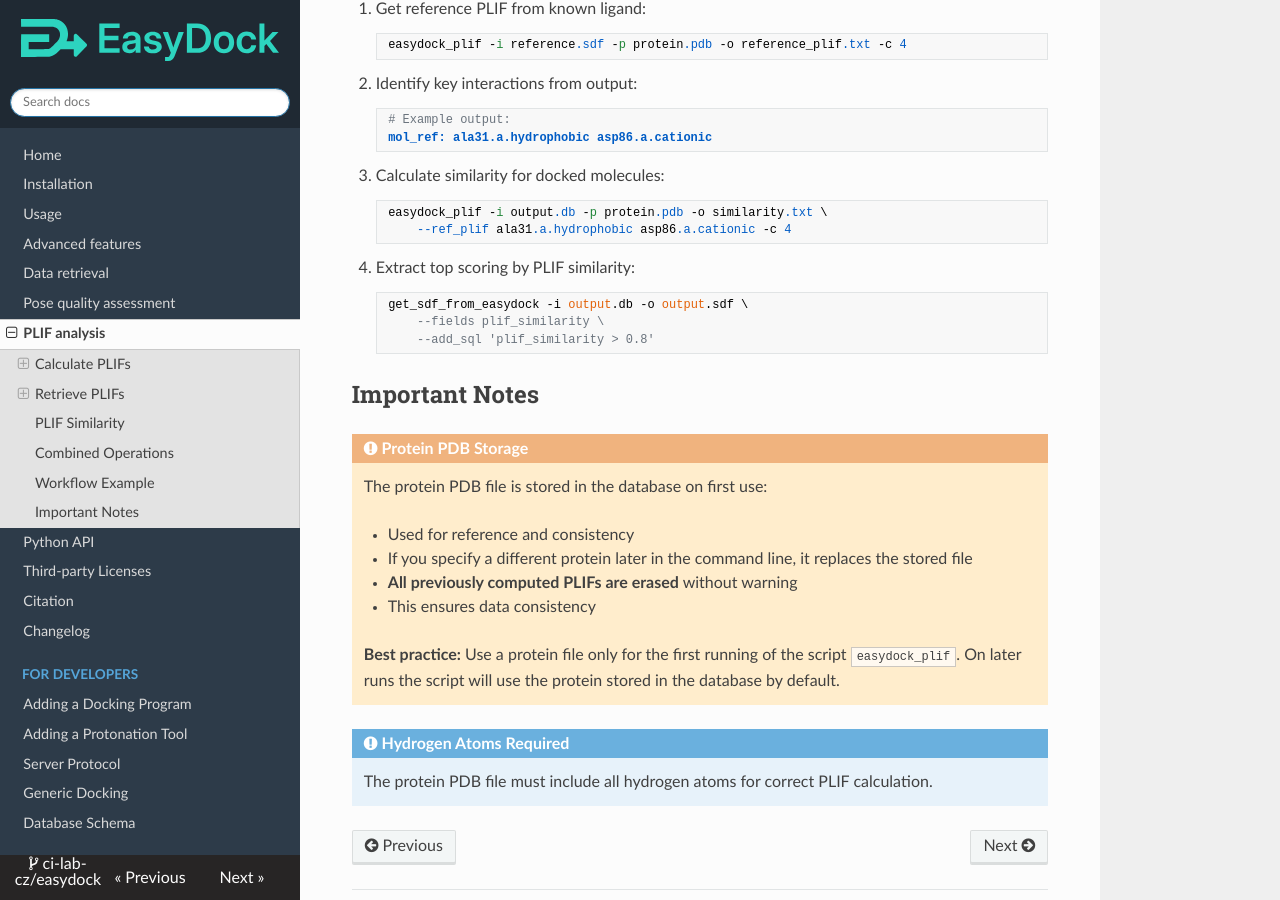
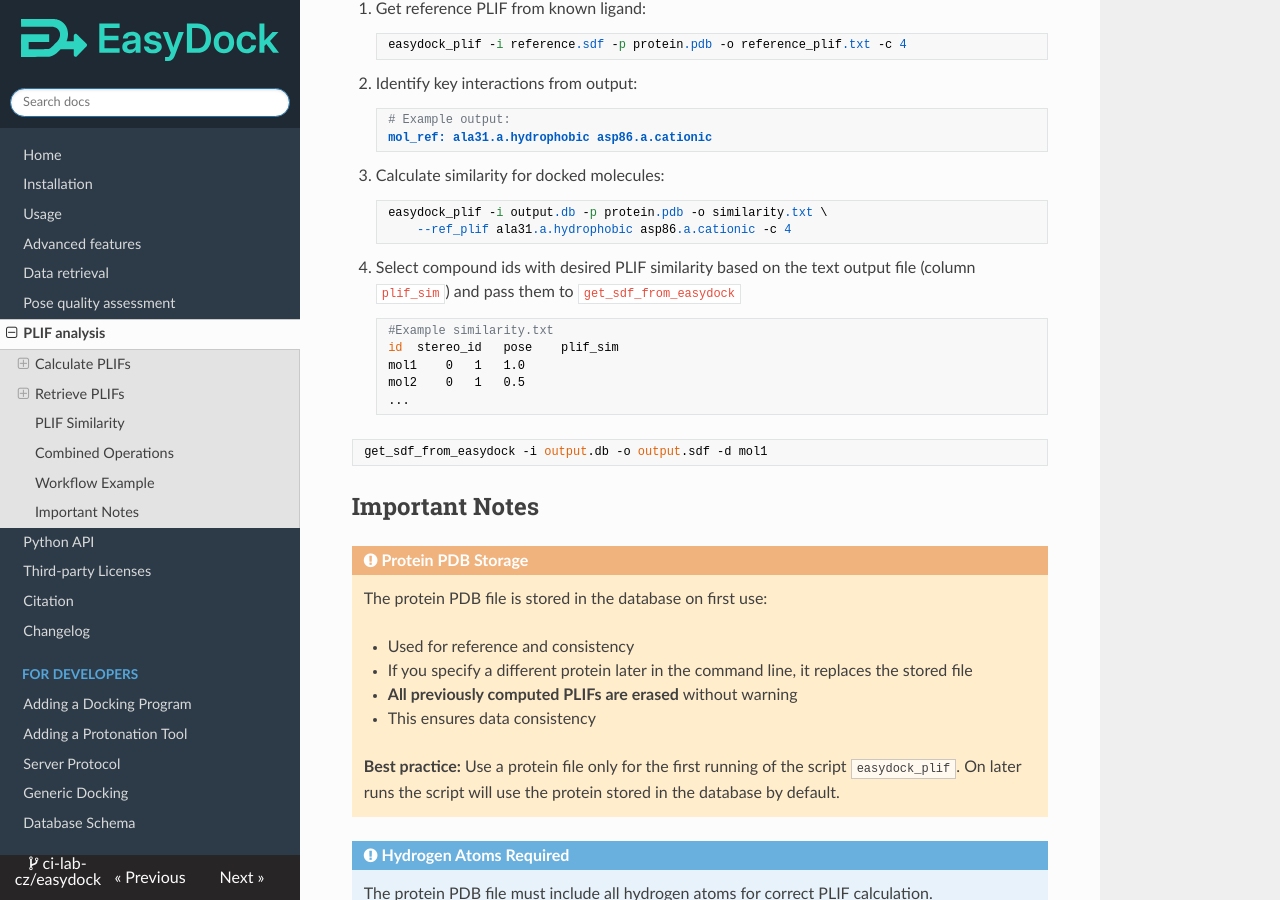
Before and after one commit to ci-lab-cz/easydock, an MkDocs documentation site: the page built from docs/plif.md, in a window 1280 px wide and 900 px high, scrolled down 1917 px. Built offline with MkDocs 1.6.1, drawn with Linux system fonts in a browser that asks for light colours; nearby versions of some CDN libraries.

Commit message:
Update PLIF docs to remove not implemented features

````diff
--- a/docs/plif.md
+++ b/docs/plif.md
@@ -100,11 +100,17 @@ easydock_plif -i output.db -p protein.pdb -o similarity.txt \
     --ref_plif ala31.a.hydrophobic asp86.a.cationic -c 4
 ```
 
-4. Extract top scoring by PLIF similarity:
+4. Select compound ids with desired PLIF similarity based on the text output file (column `plif_sim`) and pass them to `get_sdf_from_easydock`
+```
+#Example similarity.txt
+id	stereo_id	pose	plif_sim
+mol1	0	1	1.0
+mol2	0	1	0.5
+...
+```
+
 ```bash
-get_sdf_from_easydock -i output.db -o output.sdf \
-    --fields plif_similarity \
-    --add_sql 'plif_similarity > 0.8'
+get_sdf_from_easydock -i output.db -o output.sdf -d mol1
 ```
 
 ## Important Notes
````
